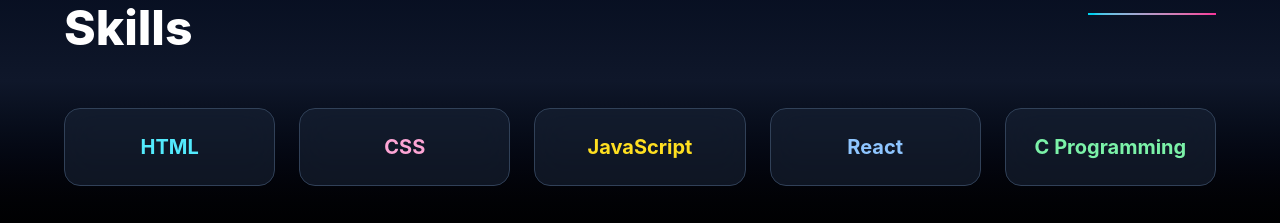
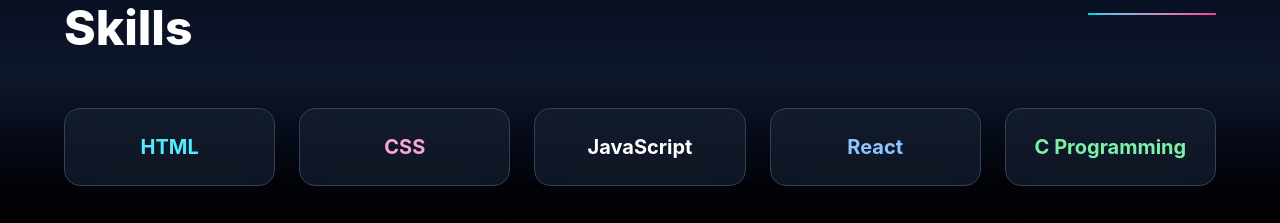
Before and after one commit to anakhasreekumar2004/portfolio, a React app: page / in a window 1280 px wide. Shown: the part 2520-2743 px from the top of the page. Built offline with nearby package versions, Linux system fonts and the light colour scheme; the HTML template or start-up script is replaced by a standard one.

Commit message:
update ui2

```diff
--- a/src/components/Skills.jsx
+++ b/src/components/Skills.jsx
@@ -41,10 +41,10 @@
         </h3>
       </div>
 
-      <div className="group relative overflow-hidden rounded-2xl border border-slate-700 bg-slate-800/50 p-6 text-center backdrop-blur-lg transition-all duration-500 hover:-translate-y-2 hover:border-yellow-400 hover:shadow-[0_0_30px_rgba(250,204,21,0.25)]">
-        <div className="absolute inset-0 bg-gradient-to-br from-yellow-400/10 to-transparent opacity-0 group-hover:opacity-100 transition duration-500"></div>
+      <div className="group relative overflow-hidden rounded-2xl border border-slate-700 bg-slate-800/50 p-6 text-center backdrop-blur-lg transition-all duration-500 hover:-translate-y-2 hover:shadow-[0_0_30px_rgba(250,204,21,0.25)]">
+        <div className="absolute inset-0 bg-gradient-to-br to-transparent opacity-0 group-hover:opacity-100 transition duration-500"></div>
 
-        <h3 className="relative z-10 text-xl font-bold text-yellow-300 group-hover:text-white transition">
+        <h3 className="relative z-10 text-xl font-bold  group-hover:text-white transition">
           JavaScript
         </h3>
       </div>
```
